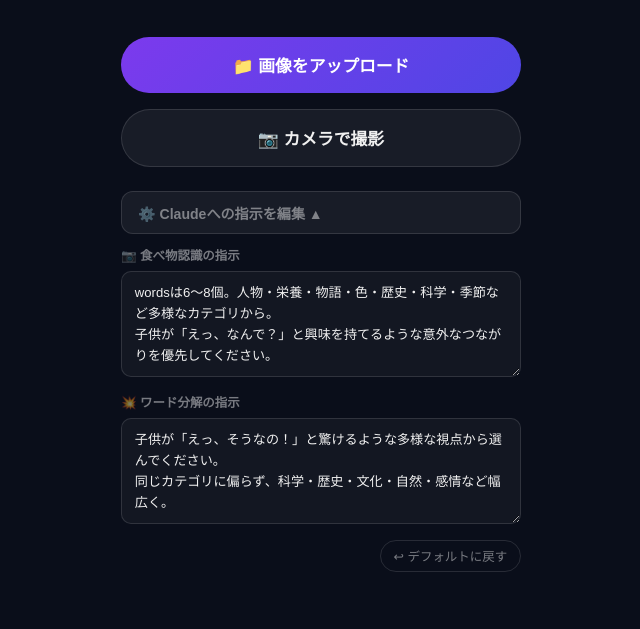
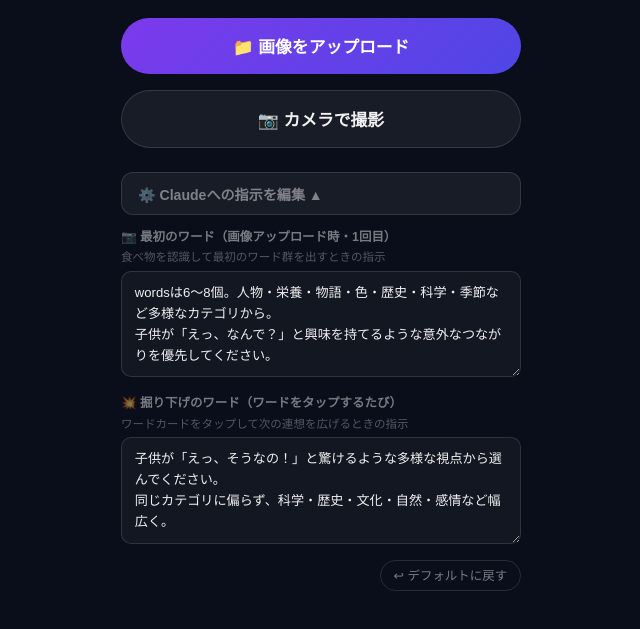
Before and after one commit to ToshiyaYui/kamuwads, a website built with Vite: page index.html in a window 1280 px wide. Both pictures are taken after a click on the button "⚙️ Claudeへの指示を編集". Shown: the part 171-800 px from the top of the page, without its empty margins (319-959 px from the left). Built offline with nearby package versions, Linux system fonts and the light colour scheme; a web font is replaced by a local one.

Commit message:
fix: clarify prompt editor labels

```diff
--- a/index.html
+++ b/index.html
@@ -41,11 +41,13 @@
           <button id="prompt-toggle" class="prompt-toggle">⚙️ Claudeへの指示を編集</button>
           <div id="prompt-panel" class="prompt-panel hidden">
             <div class="prompt-field">
-              <label class="prompt-label">📷 食べ物認識の指示</label>
+              <label class="prompt-label">📷 最初のワード（画像アップロード時・1回目）</label>
+              <p class="prompt-desc">食べ物を認識して最初のワード群を出すときの指示</p>
               <textarea id="food-instruction" class="prompt-textarea" rows="4" spellcheck="false"></textarea>
             </div>
             <div class="prompt-field">
-              <label class="prompt-label">💥 ワード分解の指示</label>
+              <label class="prompt-label">💥 掘り下げのワード（ワードをタップするたび）</label>
+              <p class="prompt-desc">ワードカードをタップして次の連想を広げるときの指示</p>
               <textarea id="decompose-instruction" class="prompt-textarea" rows="4" spellcheck="false"></textarea>
             </div>
             <button id="prompt-reset" class="prompt-reset-btn">↩ デフォルトに戻す</button>
--- a/style.css
+++ b/style.css
@@ -158,6 +158,12 @@ body {
   font-size: 0.78rem;
   font-weight: 700;
   color: var(--muted);
+}
+
+.prompt-desc {
+  font-size: 0.72rem;
+  color: rgba(255,255,255,0.3);
+  margin-top: -0.2rem;
 }
 
 .prompt-textarea {
```
